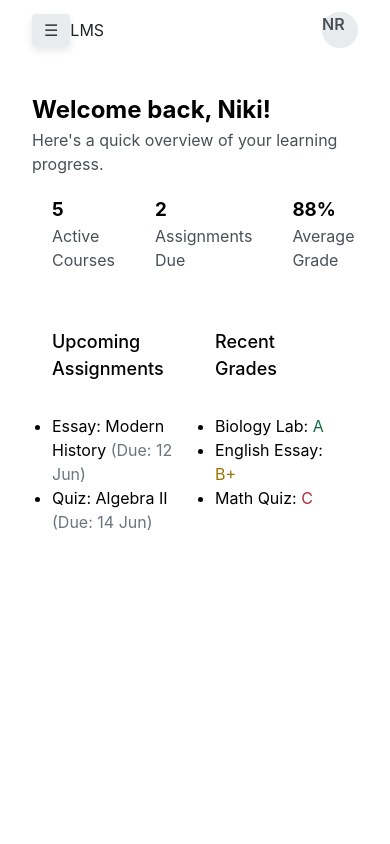
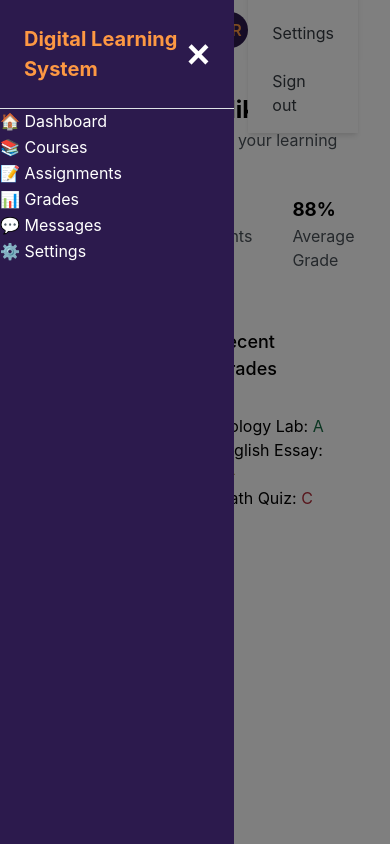
Before and after one commit to wprocter/wpcss, a plain HTML site: page dashboard.html in a window 390 px wide. Both pictures are taken after a click on the button "Open sidebar". Drawn offline with Linux system fonts and the light colour scheme.

Commit message:
sidebar working, and updates

```diff
--- a/dashboard.html
+++ b/dashboard.html
@@ -3,51 +3,71 @@
 <head>
   <meta charset="UTF-8">
   <meta name="viewport" content="width=device-width, initial-scale=1.0">
-  <title>LMS Dashboard Demo - wpcss</title>
+  <title>DLS - wpcss</title>
   <link rel="stylesheet" href="wpcss.css">
 </head>
-<body class="bg-purple-6">
+<body class="bg-purple-8">
   <div class="container-full m0">
     <!-- Navbar -->
     <nav class="navbar bg-white d-l-n d-xl-n">
       <div class="d-f ai-c">
         <!-- Hamburger for mobile -->
-        <button id="sidebarToggle" class="d-ib btn btn-icon bg-gray-2 t-gray-8 br2 p-2 me-2" aria-label="Open sidebar" aria-controls="dashboardSidebar" aria-expanded="false" style="border:none;">
+        <button id="sidebarToggle" class="d-ib d-l-n d-xl-n btn bg-white t-purple-8 br2 p1 mr2" aria-label="Open sidebar" aria-controls="dashboardSidebar" aria-expanded="false" style="border:none;">
           <span class="t-1">&#9776;</span>
-        </button>
-        <span class="fw-700 fs-2 letter-spacing-1 t-gray-9">LMS</span>
+        </button>&nbsp;
+        <span class="t-purple-8"> Digital Learning System</span>
       </div>
       <div class="d-f ai-c gap-2">
-        <span class="br-circle bg-gray-2 t-gray-7 d-inline-flex ai-c jc-c" style="width:36px; height:36px; font-weight:600;">NR</span>
+        <span class="brad-circle bg-purple-8 t-orange-4 p1 d-if ai-c jc-c" style="width:36px; height:36px; font-weight:600;">NR</span>
         <span class="d-n d-m-ib">Niki Riggs</span>
+        <div class="d-ib d-l-n d-xl-n dropdown">
+          <button class="dropdown-toggle btn bg-white t-purple-8 br2 p1 mr2" type="button" aria-haspopup="menu" aria-expanded="false">
+            <span class="brad-circle bg-purple-8 t-orange-4 p1" style="width:24px; height:24px;">NR</span>
+          </button>
+          <div class="dropdown-menu bg-white br2 shadow2 py1">
+            <a href="#" class="d-b px2 py1 t-gray-8">Profile</a>
+            <a href="#" class="d-b px2 py1 t-gray-8">Settings</a>
+            <div class="dropdown-divider my1"></div>
+            <a href="#" class="d-b px2 py1 t-gray-8">Sign out</a>
+          </div>
+        </div>
       </div>
     </nav>
 
     <!-- Content Wrapper -->
     <div class="d-f vh-100 ">
       <!-- Sidebar (off-canvas on mobile) -->
-      <aside class="bg-purple-6 d-n d-l-b d-xl-b col-2" id="dashboardSidebar">
-        <div class="sidebar-header bg-purple-6 t-orange-4"><strong>
-          LMS</strong>
+      <aside class="bg-purple-8 d-n d-l-b d-xl-b col-2" id="dashboardSidebar">
+        <div class="sidebar-header bg-purple-8 t-orange-4 fd-l"><strong>
+          Digital Learning<br> System</strong>
           <button class="sidebar-close d-xs-b d-s-b d-m-b d-l-n d-xl-n" aria-label="Close sidebar">&times;</button>
         </div>
-        <nav class="sidebar-main bg-purple-6 t-white">
+        <nav class="sidebar-main bg-purple-8 t-white">
           <ul class="sidebar-nav">
-            <li><a href="#" class="d-b p4 py-3 t-white br2 mb-1">🏠 Dashboard</a></li>
-            <li><a href="#" class="d-b p4 py-3 t-white br2 mb-1">📚 Courses</a></li>
-            <li><a href="#" class="d-b p4 py-3 t-white br2 mb-1">📝 Assignments</a></li>
-            <li><a href="#" class="d-b p4 py-3 t-white br2 mb-1">📊 Grades</a></li>
-            <li><a href="#" class="d-b p4 py-3 t-white br2 mb-1">💬 Messages</a></li>
-            <li><a href="#" class="d-b p4 py-3 t-white br2 mb-1">⚙️ Settings</a></li>
+            <li><a href="#" class="d-b t-white br2 mb-1">🏠 Dashboard</a></li>
+            <li><a href="#" class="d-b t-white br2 mb-1">📚 Courses</a></li>
+            <li><a href="#" class="d-b t-white br2 mb-1">📝 Assignments</a></li>
+            <li><a href="#" class="d-b t-white br2 mb-1">📊 Grades</a></li>
+            <li><a href="#" class="d-b t-white br2 mb-1">💬 Messages</a></li>
+            <li><a href="#" class="d-b t-white br2 mb-1">⚙️ Settings</a></li>
           </ul>
         </nav>
+        <div class="sidebar-footer d-xs-n d-s-n d-m-n d-l-b d-xl-b p1">
+          <div class="row bg-white">
+            <div class="col-4">
+              <span class="brad-circle bg-purple-8 t-orange-4 p1 m1" style="width:24px; height:24px;">NR</span>
+            </div>
+            <div class="fw-600 t-white mb2">Niki Riggs</div>
+          </div>
+            <a href="#" class="d-b t-white p2 br2 hover-bg-purple-7">Sign out</a>
+        </div>
       </aside>
 
       <!-- Overlay for mobile sidebar -->
       <div id="sidebarOverlay" class="sidebar-dim d-n"></div>
 
       <!-- Main Content -->
-      <main class="col-15 p0 m0 col-l-13 col-xl-13 vh-100 bg-white of-xa mt-l-2 mt-xl-2 br-l-3 br-xl-2 main-xs main-s main-m ">
+      <main class="col-15 p0 m0 col-l-13 col-xl-13 vh-100 bg-white of-xa mt-l-1 mt-xl-1 main-xs main-s main-m " style="border-top-left-radius:0.25rem ;">
         <div class="bg-white m1 rounded-2 p2">
           <div class="">
             <h2>Welcome back, Niki!</h2>
@@ -122,35 +142,7 @@
 
   <script src="wpcss.js"></script>
   <script>
-    // Sidebar toggle logic for mobile
-    const sidebar = document.getElementById('dashboardSidebar');
-    const sidebarToggle = document.getElementById('sidebarToggle');
-    const sidebarOverlay = document.getElementById('sidebarOverlay');
-    const closeBtn = document.querySelector('.sidebar-close');
 
-    function openSidebar() {
-      sidebar.classList.add('open');
-      sidebarOverlay.style.display = 'block';
-      sidebarToggle.setAttribute('aria-expanded', 'true');
-      sidebar.setAttribute('tabindex', '0');
-      sidebar.focus();
-    }
-    function closeSidebar() {
-      sidebar.classList.remove('open');
-      sidebarOverlay.style.display = 'none';
-      sidebarToggle.setAttribute('aria-expanded', 'false');
-      sidebar.removeAttribute('tabindex');
-    }
-    sidebarToggle && sidebarToggle.addEventListener('click', openSidebar);
-    sidebarOverlay && sidebarOverlay.addEventListener('click', closeSidebar);
-    closeBtn && closeBtn.addEventListener('click', closeSidebar);
-    sidebar && sidebar.addEventListener('keydown', function(e) {
-      if (e.key === 'Escape') closeSidebar();
-    });
-    // Close sidebar on resize if needed
-    window.addEventListener('resize', () => {
-      if (window.innerWidth >= 768) closeSidebar();
-    });
   </script>
 </body>
 </html>
--- a/wpcss.css
+++ b/wpcss.css
@@ -1,3 +1,32 @@
+ /* Off-canvas sidebar for small screens (xs/s/m) */
+@media (max-width: 991.98px) {
+  #dashboardSidebar {
+    display: block !important;
+    position: fixed !important;
+    top: 0 !important;
+    left: 0 !important;
+    width: 60vw !important;
+    max-width: 300px !important;
+    height: 100vh !important;
+    transform: translateX(-100%) !important;
+    transition: transform 0.3s ease-in-out !important;
+    overflow-y: auto !important;
+    z-index: 1000 !important;
+    background: var(--purple-8) !important;
+  }
+  #dashboardSidebar.open {
+    transform: translateX(0) !important;
+  }
+  .sidebar-dim {
+    position: fixed !important;
+    top: 0 !important;
+    left: 0 !important;
+    width: 100% !important;
+    height: 100% !important;
+    background: rgba(0,0,0,0.5) !important;
+    z-index: 900 !important;
+  }
+}
 /*
   WPCSS Utility Framework
   Version: 1.0.0
@@ -409,6 +438,14 @@ blockquote, .blockquote {  margin: 1rem 0;  padding: 1rem 1.5rem;  border-left:
 .br3 { border-right-width: 0.1875rem !important; }
 .br4 { border-right-width: 0.25rem !important; }
 .br5 { border-right-width: 0.3125rem !important; }
+.brad0      { border-radius: 0 !important; }
+.brad1       { border-radius: 0.125rem !important; }
+.brad2       { border-radius: 0.25rem !important; }
+.brad3       { border-radius: 0.375rem !important; }
+.brad4       { border-radius: 0.5rem !important; }
+.brad5       { border-radius: 1rem !important; }
+.brad-pill   { border-radius: 50rem !important; }
+.brad-circle { border-radius: 50% !important; }
 /* Border Color Utilities */
 /* Red */
 .b-red-1    { border-color: var(--red-1) !important; }
@@ -524,14 +561,7 @@ blockquote, .blockquote {  margin: 1rem 0;  padding: 1rem 1.5rem;  border-left:
 .b-white    { border-color: var(--white) !important; }
 .b-black    { border-color: var(--black) !important; }
 /* Border Radius Utilities */
-.br-0      { border-radius: 0 !important; }
-.br1       { border-radius: 0.125rem !important; }
-.br2       { border-radius: 0.25rem !important; }
-.br3       { border-radius: 0.375rem !important; }
-.br4       { border-radius: 0.5rem !important; }
-.br5       { border-radius: 1rem !important; }
-.br-pill   { border-radius: 50rem !important; }
-.br-circle { border-radius: 50% !important; }
+
 
 /* ========================================================================
   Section: Effects Utilities (Shadow, Opacity, Filters)
@@ -852,15 +882,9 @@ img.img-fit, .img-fit {  width: 100%;  height: auto;  object-fit: cover;  displa
    color: var(--gray-9);
    transition: background 0.18s, color 0.18s, left 0.25s cubic-bezier(0.4,0,0.2,1);
    z-index: 200; flex-shrink:0; padding: 1rem;}
-/*
-@media (max-width: 767.98px) {
-     .sidebar {    position: fixed;    top: 0;    /*left: -75vw;    width: 60vw !important;    min-width: 0;    max-width: 75vw;    height: 100vh;    z-index: 1200;    box-shadow: 2px 0 16px rgba(0,0,0,0.12);    transition: left 0.25s cubic-bezier(0.4,0,0.2,1);    display: block;  }
-.sidebar.open {left: 0;  }
-.sidebar-dim {content: '';    position: fixed;    top: 0; left: 0; right: 0; bottom: 0;    background: rgba(0,0,0,0.25);    z-index: 1199;    display: block;    transition: opacity 0.18s;  }}
-@media (min-width: 768px) {  .sidebar {    position: fixed;    top: 0; left: 0;    height: 100vh;    width: 16.6667%;    box-shadow: none;    display: flex;  }  .sidebar-dim {    display: none !important;  }}
-*/
+
 .sidebar-header {  padding: 1.5rem;  border-bottom: 1px solid var(--gray-3);  display: flex;  align-items: center;  justify-content: space-between;  font-size: 1.25rem;  font-weight: 600;  color: var(--gray-9);}
-.sidebar-header .sidebar-close {  background: none;  border: none;  font-size: 1.5rem;  color: var(--gray-6);  cursor: pointer;  transition: color 0.15s;}
+.sidebar-header .sidebar-close {  background: none;  border: none;  font-size: 2.5rem;  color: var(--white); font-weight: bold;  cursor: pointer;  transition: color 0.15s;}
 .sidebar-header .sidebar-close:hover {  color: var(--red-5);}
 .sidebar-nav {  list-style: none;  margin: 0;  padding: 0;  flex-grow: 1;  overflow-y: auto;  display: flex;  flex-direction: column;}
 .sidebar-main {flex: 1 1 0%;}
@@ -883,6 +907,14 @@ img.img-fit, .img-fit {  width: 100%;  height: auto;  object-fit: cover;  displa
     border-bottom-left-radius: 5px;
 }
 }
+.sidebar-footer{
+   border-top: 1px solid var(--gray-3);
+   position: fixed;
+   bottom: 0px;
+   width:14.667%;
+}
+
+
 
 /* ========================================================================
    Section: Alert Component
@@ -1022,7 +1054,7 @@ Breakpoints (Bootstrap 5):
   .sidebar.is-open {  transform: translateX(0);}
    .sidebar.is-closed {  transform: translateX(-100%); }
    .br-l-0{border-radius: 0 !important;}  .br-l-1{border-radius: 0.125rem !important;}  .br-l-2{border-radius: 0.25rem !important;}  .br-l-3{border-radius: 0.375rem !important;}  .br-l-4{border-radius: 0.5rem !important;}  .br-l-5{border-radius: 0.75rem !important;}
-   .main-l {padding-top:60px;}
+      .main-l {padding-top:60px;}
 
    }
 
--- a/wpcss.js
+++ b/wpcss.js
@@ -220,11 +220,40 @@ window.wpAlert = {
     return alert;
   }
 };
-// Sidebar off-canvas toggle helper
-window.SidebarToggle = function(sidebarSelector = '.sidebar', dimClass = 'sidebar-dim') {
-  const sidebar = document.querySelector(sidebarSelector);
-  if (!sidebar) return;
-  // Only for small screens
+    // Sidebar toggle logic for mobile
+    const sidebar = document.getElementById('dashboardSidebar');
+    const sidebarToggle = document.getElementById('sidebarToggle');
+    const sidebarOverlay = document.getElementById('sidebarOverlay');
+    const closeBtn = document.querySelector('.sidebar-close');
+
+    function openSidebar() {
+      sidebar.classList.add('open');
+      sidebarOverlay.classList.remove('d-n');
+      sidebarToggle.setAttribute('aria-expanded', 'true');
+      sidebar.setAttribute('tabindex', '0');
+      sidebar.focus();
+    }
+    function closeSidebar() {
+      sidebar.classList.remove('open');
+      sidebarOverlay.classList.add('d-n');
+      sidebarToggle.setAttribute('aria-expanded', 'false');
+      sidebar.removeAttribute('tabindex');
+    }
+    sidebarToggle && sidebarToggle.addEventListener('click', openSidebar);
+    sidebarOverlay && sidebarOverlay.addEventListener('click', closeSidebar);
+    closeBtn && closeBtn.addEventListener('click', closeSidebar);
+    sidebar && sidebar.addEventListener('keydown', function(e) {
+      if (e.key === 'Escape') closeSidebar();
+    });
+    // Close sidebar on resize if needed
+    window.addEventListener('resize', () => {
+      if (window.innerWidth >= 768) closeSidebar();
+    });
+    // Sidebar off-canvas toggle helper
+    window.SidebarToggle = function(sidebarSelector = '.sidebar', dimClass = 'sidebar-dim') {
+      const sidebar = document.querySelector(sidebarSelector);
+      if (!sidebar) return;
+      // Only for small screens
   function openSidebar() {
     sidebar.classList.add('open');
     let dim = document.createElement('div');
```
